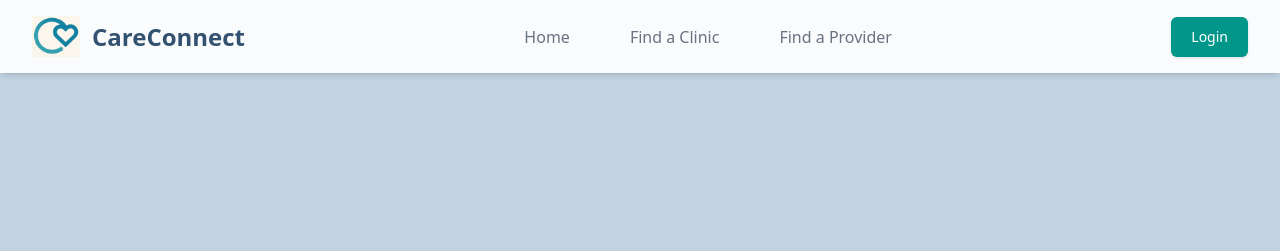
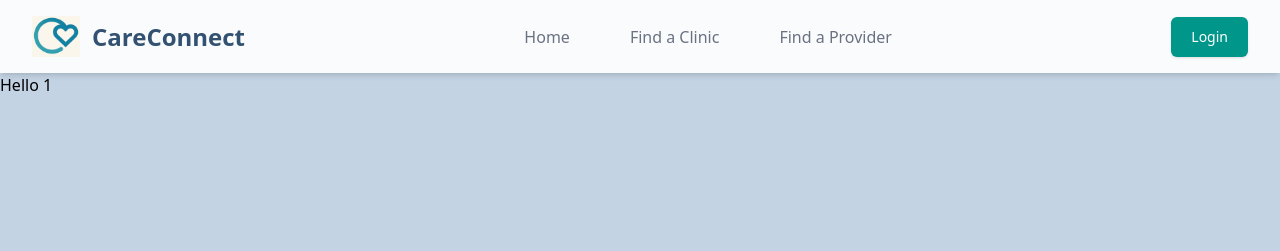
Before and after one commit to kjirstenhernandez/careConnect, a Vue app in the folder client/: page /provider/1 in a window 1280 px wide. Shown: the top 251 px of the page. Built offline with nearby package versions, Linux system fonts and the light colour scheme.

Commit message:
Added component population statements for testing

```diff
--- a/client/src/views/ProviderPage.vue
+++ b/client/src/views/ProviderPage.vue
@@ -2,7 +2,14 @@
   <section class="relative bg-accent-[#AEDFE5] bg-opacity-05 py-16">
     <div
       class="absolute left-0 top-0 h-full w-full bg-hero-pattern-doctor bg-cover bg-right-top bg-no-repeat md:bg-contain"
-    ></div>
+    >
+      <h1>Hello {{ providerId }}</h1>
+    </div>
   </section>
 </template>
-<script setup lang="ts"></script>
+<script setup lang="ts">
+import { useRoute } from 'vue-router';
+const route = useRoute();
+
+const providerId = route.params.id;
+</script>
```
